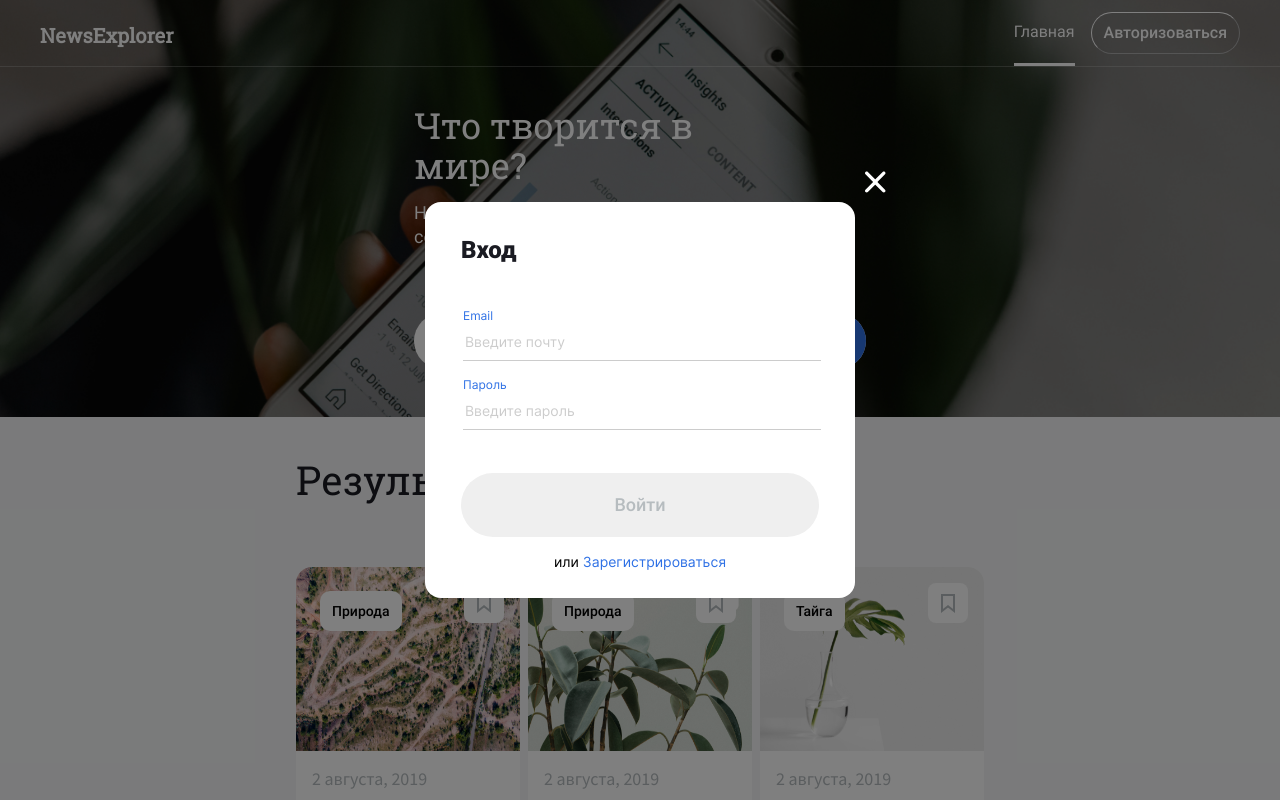
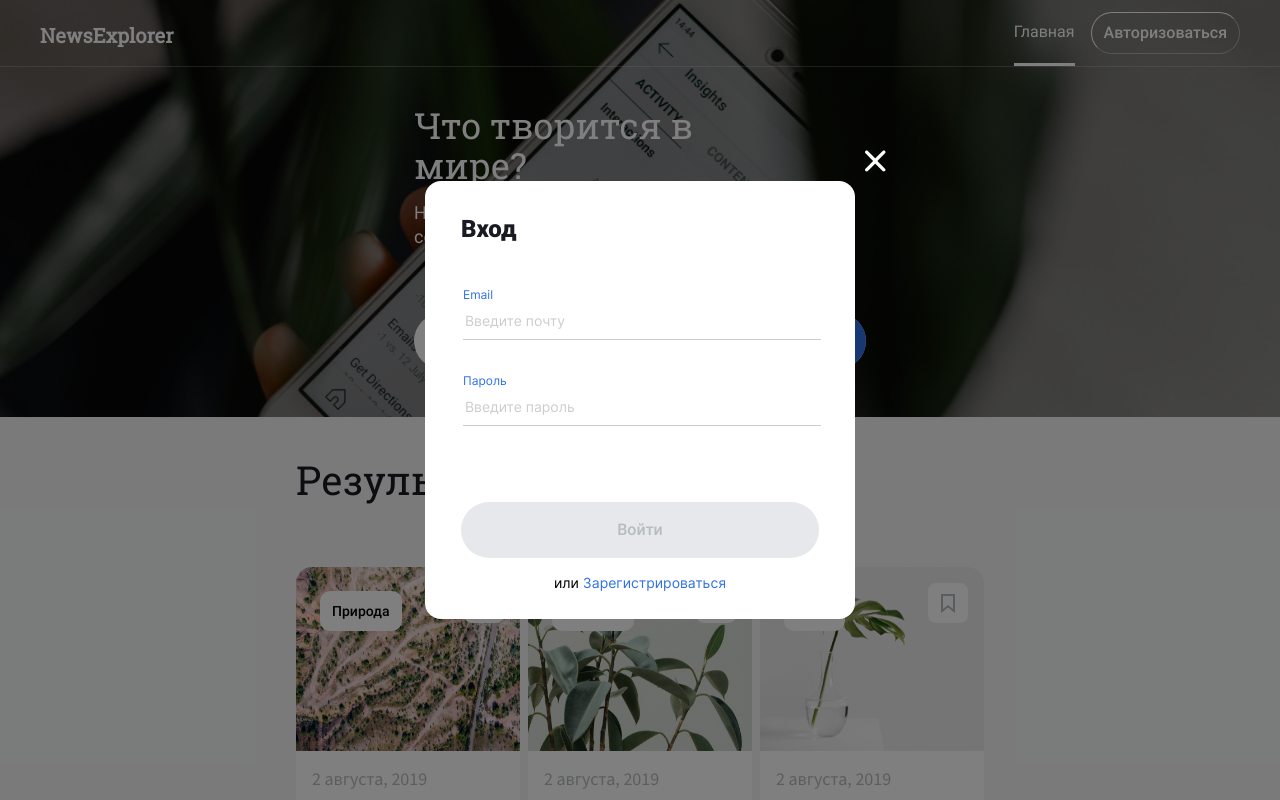
Before and after one commit to Rinata0912/news-explorer-frontend, a React (Create React App) app: page / in a window 1280 px wide. Both pictures are taken after a click on the button "Авторизоваться". Shown: the top 800 px of the page. Built offline with nearby package versions, Linux system fonts and the light colour scheme; no server answers.

Commit message:
feat: добавить валидацию

```diff
--- a/src/components/Button/Button.css
+++ b/src/components/Button/Button.css
@@ -51,6 +51,18 @@
   opacity: .9;
 }
 
+.button_state_disabled, .button_state_disabled:hover {
+  color: #B6BCBF;
+  background-color: #E6E8EB;
+  opacity: 1;
+  cursor: default;
+}
+
+.button_type_fluid {
+  width: 100%;
+  justify-content: center;
+}
+
 @media (max-width: 1439px) {
   .button {
     padding: 8px 12px;
--- a/src/components/Button/Button.js
+++ b/src/components/Button/Button.js
@@ -1,8 +1,8 @@
 import './Button.css';
 
-export function Button({ theme, onClick, children }) {
+export function Button({ theme, onClick, isDisabled, children, fluid }) {
   return (
-    <button onClick={onClick} className={`button button_theme_${theme}`}>
+    <button disabled={isDisabled} onClick={onClick} className={`button button_theme_${theme} ${isDisabled ? 'button_state_disabled' : ''} ${fluid ? 'button_type_fluid' : ''}`}>
       {children}
     </button>
   );
--- a/src/components/Header/Header.js
+++ b/src/components/Header/Header.js
@@ -37,8 +37,6 @@ export function Header({ isLogin, theme }) {
     setIsCollapsed((prevState) => !prevState);
   };
 
-  console.log(currentUser)
-
   return (
     <div className={`header-wrapper ${!isCollapsed ? 'header-wrapper_collapsed' : ''}`}>
       <div className={`header header_theme_${theme} ${!isCollapsed ? `header_collapsed header_collapsed_theme_${theme}` : ''}`}>
--- a/src/components/Login/Login.css
+++ b/src/components/Login/Login.css
@@ -6,17 +6,19 @@
 }
 
 .login__label {
-  margin-bottom: 16px;
+  /* margin-bottom: 16px; */
+  margin-bottom: 33px;
   font-family: 'Inter';
   font-size: 12px;
   line-height: 15px;
   font-weight: 400;
   font-style: normal;
   color: #2F71E5;
+  position: relative;
 }
 
 .login__label:last-child {
-  margin-bottom: 0;
+  margin-bottom: 20;
 }
 
 .login__input {
@@ -43,21 +45,6 @@
   color:rgba(0, 0, 0, .2);
 }
 
-.login__button {
-  border: none;
-  padding: 20px 0;
-  max-width: 100%;
-  width: 100%;
-  border-radius: 100px;
-  font-style: normal;
-  font-weight: 500;
-  font-size: 18px;
-  line-height: 24px;
-  color: #B6BCBF;
-  margin-bottom: 16px;
-  cursor: pointer;
-}
-
 .login__or {
   font-family: 'Inter', Arial, sans-serif;
   font-weight: 400;
@@ -66,6 +53,7 @@
   line-height: 17px;
   color: #000;
   text-align: center;
+  margin-top: 16px;
 }
 
 .login__or-button {
@@ -76,3 +64,14 @@
   background: none;
   cursor: pointer;
 }
+
+.login__error {
+  font-family: 'Inter';
+  font-size: 12px;
+  line-height: 15px;
+  font-weight: 400;
+  font-style: normal;
+  color: #FF0000;
+  position: absolute;
+  top: calc(100% + 3px);
+}
--- a/src/components/Login/Login.js
+++ b/src/components/Login/Login.js
@@ -1,11 +1,13 @@
 import './Login.css';
 import { PopupWithForm } from '../PopupWithForm/PopupWithForm';
 import { PopupContext } from '../../contexts/PopupContext';
-import { useContext, useState } from 'react';
+import { useContext } from 'react';
+import { useFormValidation } from '../../utils/useFormValidation';
+import { Button } from '../Button/Button';
 
 export function Login({ onClose, isOpen, onLogin }) {
   const { handleOpenRegisterPopup, handleCloseAllPopups } = useContext(PopupContext);
-  const [formValues, setFormValues] = useState({
+  const { formValues, errors, handleChange, isValid } = useFormValidation({
     email: '',
     password: '',
   });
@@ -24,13 +26,6 @@ export function Login({ onClose, isOpen, onLogin }) {
     handleCloseAllPopups();
   };
 
-  const handleChange = (evt) => {
-    setFormValues({
-      ...formValues,
-      [evt.target.name]: evt.target.value,
-    });
-  };
-
   return (
     <PopupWithForm
       title="Вход"
@@ -40,13 +35,15 @@ export function Login({ onClose, isOpen, onLogin }) {
       <form onSubmit={handleSubmit} className="login__form" noValidate>
           <fieldset className="login__inputList">
             <label className="login__label">
-            Email<input onChange={handleChange} name="email" className="login__input" type="email" placeholder="Введите почту" minLength="2" maxLength="30" required></input>
+              Email<input onChange={handleChange} name="email" className="login__input" type="email" placeholder="Введите почту" required />
+              <span className="login__error">{errors.email}</span>
             </label>
             <label className="login__label">
-            Пароль<input onChange={handleChange} name="password" className="login__input" type="password" placeholder="Введите пароль" minLength="8" maxLength="30" required></input>
+              Пароль<input onChange={handleChange} name="password" className="login__input" type="password" placeholder="Введите пароль" required />
+              <span className="login__error">{errors.password}</span>
             </label>
           </fieldset>
-          <button className="login__button">Войти</button>
+          <Button fluid theme='form' isDisabled={!isValid}>Войти</Button>
           <div className="login__or">или <button onClick={handleSignUp} className="login__or-button">Зарегистрироваться</button></div>
       </form>
 
--- a/src/components/Register/Register.css
+++ b/src/components/Register/Register.css
@@ -6,17 +6,18 @@
 }
 
 .register__label {
-  margin-bottom: 16px;
+  margin-bottom: 33px;
   font-family: 'Inter';
   font-size: 12px;
   line-height: 15px;
   font-weight: 400;
   font-style: normal;
   color: #2F71E5;
+  position: relative;
 }
 
 .register__label:last-child {
-  margin-bottom: 0;
+  margin-bottom: 20;
 }
 
 .register__input {
@@ -43,21 +44,6 @@
   color:rgba(0, 0, 0, .2);
 }
 
-.register__button {
-  border: none;
-  padding: 20px 0;
-  max-width: 100%;
-  width: 100%;
-  border-radius: 100px;
-  font-style: normal;
-  font-weight: 500;
-  font-size: 18px;
-  line-height: 24px;
-  color: #B6BCBF;
-  margin-bottom: 16px;
-  cursor: pointer;
-}
-
 .register__or {
   font-family: 'Inter', Arial, sans-serif;
   font-weight: 400;
@@ -66,6 +52,7 @@
   line-height: 17px;
   color: #000;
   text-align: center;
+  margin-top: 16px;
 }
 
 .register__or-button {
@@ -76,3 +63,14 @@
   background: none;
   cursor: pointer;
 }
+
+.register__error {
+  font-family: 'Inter';
+  font-size: 12px;
+  line-height: 15px;
+  font-weight: 400;
+  font-style: normal;
+  color: #FF0000;
+  position: absolute;
+  top: calc(100% + 3px);
+}
--- a/src/components/Register/Register.js
+++ b/src/components/Register/Register.js
@@ -1,11 +1,13 @@
 import './Register.css';
 import { PopupWithForm } from '../PopupWithForm/PopupWithForm';
 import { PopupContext } from '../../contexts/PopupContext';
-import { useContext, useState } from 'react';
+import { useContext } from 'react';
+import { useFormValidation } from '../../utils/useFormValidation';
+import { Button } from '../Button/Button';
 
 export function Register({ onClose, isOpen, onRegister }) {
   const { handleOpenLoginPopup, handleCloseAllPopups } = useContext(PopupContext);
-  const [formValues, setFormValues] = useState({
+  const { formValues, errors, handleChange, isValid } = useFormValidation({
     email: '',
     password: '',
     name: '',
@@ -24,13 +26,6 @@ export function Register({ onClose, isOpen, onRegister }) {
     onRegister(formValues);
   };
 
-  const handleChange = (evt) => {
-    setFormValues({
-      ...formValues,
-      [evt.target.name]: evt.target.value,
-    });
-  };
-
   return (
     <PopupWithForm
       title="Регистрация"
@@ -40,16 +35,19 @@ export function Register({ onClose, isOpen, onRegister }) {
       <form onSubmit={handleSubmit} className="register__form" noValidate>
           <fieldset className="register__inputList">
             <label className="register__label">
-            Email<input value={formValues.email} onChange={handleChange} name="email" className="register__input" type="email" placeholder="Введите почту" minLength="2" maxLength="30" required />
+              Email<input value={formValues.email} onChange={handleChange} name="email" className="register__input" type="email" placeholder="Введите почту" required />
+              <span className="register__error">{errors.email}</span>
             </label>
             <label className="register__label">
-            Пароль<input value={formValues.password} onChange={handleChange} name="password" className="register__input" type="password" placeholder="Введите пароль" minLength="8" maxLength="30" required />
+              Пароль<input value={formValues.password} onChange={handleChange} name="password" className="register__input" type="password" placeholder="Введите пароль" required />
+              <span className="register__error">{errors.password}</span>
             </label>
             <label className="register__label">
-            Имя<input value={formValues.name} onChange={handleChange} name="name" className="register__input" type="text" placeholder="Введите своё имя" minLength="2" maxLength="30" required />
+              Имя<input value={formValues.name} onChange={handleChange} name="name" className="register__input" type="text" placeholder="Введите своё имя" required />
+              <span className="register__error">{errors.name}</span>
             </label>
           </fieldset>
-          <button className="register__button">Зарегистрироваться</button>
+          <Button fluid theme='form' isDisabled={!isValid}>Зарегистрироваться</Button>
           <div className="register__or">или <button onClick={handleSignIn} className="register__or-button">Войти</button></div>
       </form>
     </PopupWithForm>
--- a/src/components/SearchForm/SearchForm.js
+++ b/src/components/SearchForm/SearchForm.js
@@ -1,10 +1,21 @@
 import { Button } from '../Button/Button';
 import './SearchForm.css';
+import { useForm } from '../../utils/useForm';
 
 export function SearchForm() {
+  const { formValues, handleChange } = useForm({
+    keyword: '',
+  });
+
+  const handleSubmit = (evt) => {
+    evt.preventDefault();
+
+    console.log(formValues);
+  };
+
   return (
-    <form className="searchForm">
-      <input className="searchForm__input" placeholder="Введите тему новости"></input>
+    <form onSubmit={handleSubmit} className="searchForm">
+      <input onChange={handleChange} value={formValues.keyword} className="searchForm__input" name="keyword" placeholder="Введите тему новости"></input>
       {/* <button className="searchForm__button">Искать</button> */}
       <Button theme="form">Искать</Button>
     </form>
--- /dev/null
+++ b/src/utils/useForm.js
@@ -0,0 +1,14 @@
+import { useState } from 'react';
+
+export function useForm(values) {
+  const [formValues, setFormValues] = useState(values);
+
+  const handleChange = (evt) => {
+    setFormValues({
+      ...formValues,
+      [evt.target.name]: evt.target.value,
+    });
+  };
+
+  return { formValues, handleChange };
+}
--- /dev/null
+++ b/src/utils/useFormValidation.js
@@ -0,0 +1,32 @@
+import { useState } from 'react';
+
+export function useFormValidation(values) {
+  const [formValues, setFormValues] = useState(values);
+  const [errors, setErrors] = useState({});
+  const [isValid, setIsValid] = useState(false);
+
+  const handleChange = (evt) => {
+    const { target } = evt;
+    const { name, value, validationMessage } = target;
+    setFormValues({
+      ...formValues,
+      [name]: value,
+    });
+    setErrors({
+      ...errors,
+      [name]: validationMessage,
+    })
+
+    console.log(validationMessage);
+
+    setIsValid(target.closest("form").checkValidity());
+  };
+
+  const resetForm = (newValues = {}, newErrors = {}, newIsValid = false) => {
+    setFormValues(newValues);
+    setErrors(newErrors);
+    setIsValid(newIsValid);
+  };
+
+  return { formValues, errors, isValid, handleChange, resetForm };
+}
```
